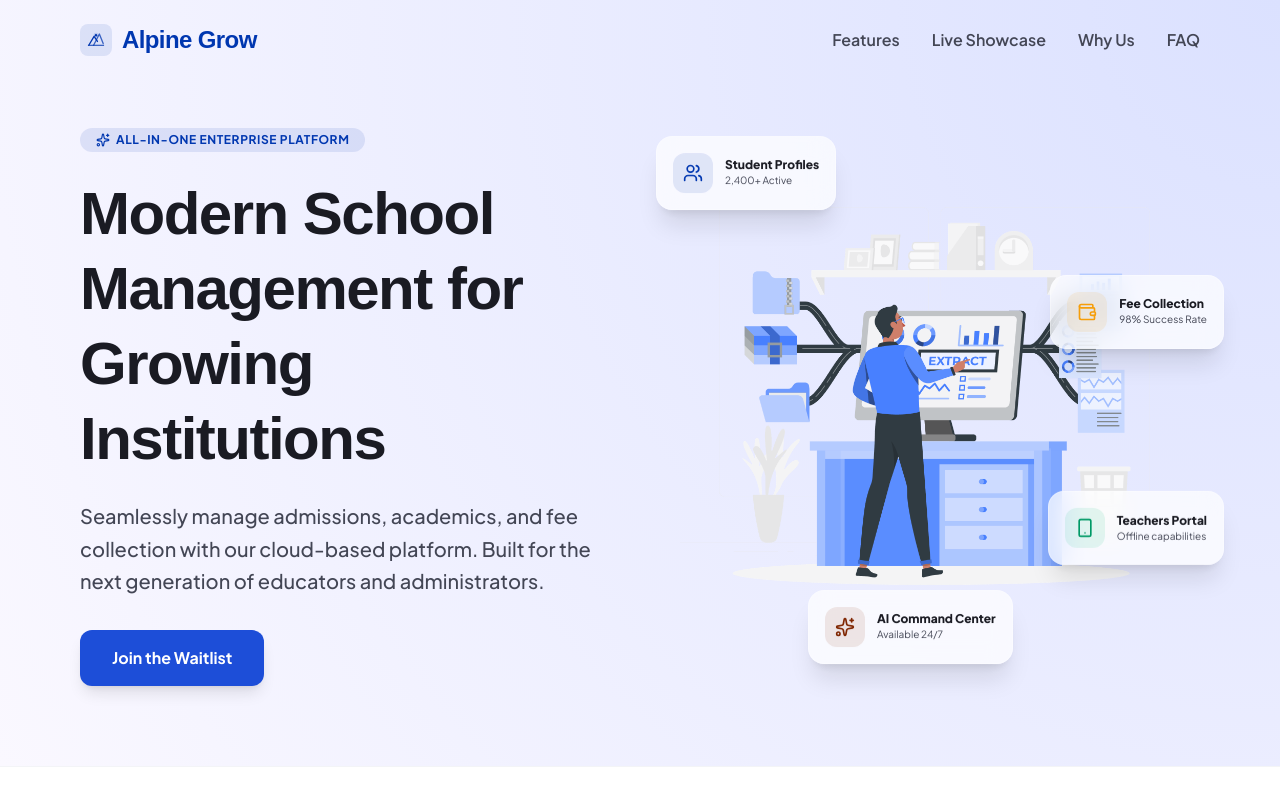
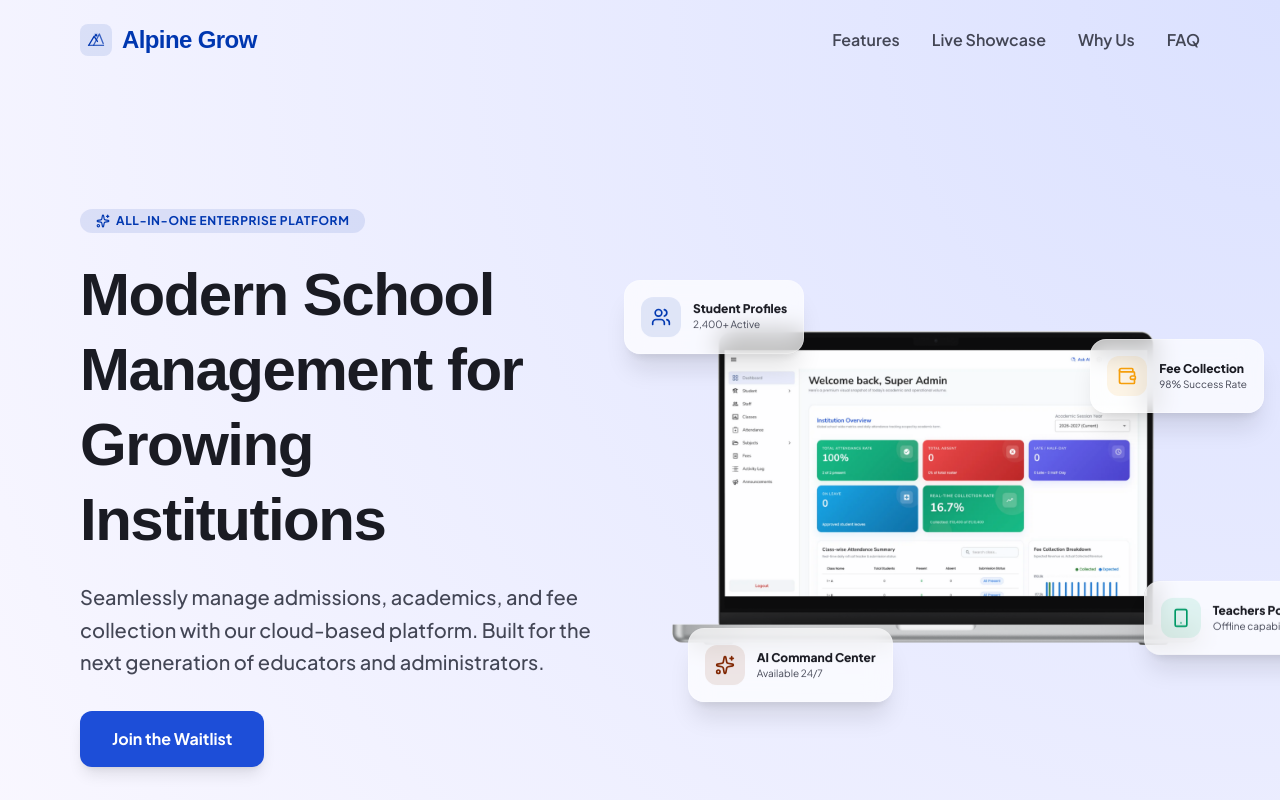
Before and after one commit to Utsav8191/SMS-app-Landing, a Next.js app: page / in a window 1280 px wide. Shown: the top 800 px of the page. Built offline with nearby package versions, Linux system fonts and the light colour scheme; no server answers.

Commit message:
design(hero): remove mockup background, enlarge size, and scatter floating cards

```diff
--- a/src/app/page.tsx
+++ b/src/app/page.tsx
@@ -22,7 +22,7 @@ import {
 } from 'lucide-react';
 
 import WaitlistForm from '@/components/WaitlistForm';
-import DashboardShowcase from '@/components/DashboardShowcase';
+// import DashboardShowcase from '@/components/DashboardShowcase';
 import FAQ from '@/components/FAQ';
 
 export default function Home() {
@@ -333,17 +333,17 @@ export default function Home() {
             initial={{ opacity: 0, scale: 0.95 }}
             animate={{ opacity: 1, scale: 1 }}
             transition={{ duration: 0.6, delay: 0.2 }}
-            className="relative h-[420px] md:h-[500px] flex items-center justify-center"
+            className="relative h-[550px] md:h-[650px] lg:h-[720px] flex items-center justify-center"
           >
-            <div className="w-full max-w-md md:max-w-lg bg-transparent relative">
+            <div className="w-full max-w-3xl md:max-w-3xl lg:max-w-3xl xl:max-w-[840px] bg-transparent relative">
               <img
                 className="w-full h-auto object-contain opacity-95"
-                src="/assets/heroSection.png"
+                src="/assets/Mockup_hero.png"
                 alt="Modern interactive dashboard showcase representing administrative performance"
               />
 
               {/* Floating Glass Card 1 */}
-              <div className="absolute -top-3 -left-6 glass-card p-4 rounded-2xl shadow-xl floating z-20" style={{ animationDelay: '0s' }}>
+              <div className="absolute -top-12 -left-12 glass-card p-4 rounded-2xl shadow-xl floating z-20" style={{ animationDelay: '0s' }}>
                 <div className="flex items-center gap-3">
                   <div className="w-10 h-10 rounded-xl bg-primary/10 flex items-center justify-center text-primary">
                     <Users className="w-5 h-5" />
@@ -356,7 +356,7 @@ export default function Home() {
               </div>
 
               {/* Floating Glass Card 2 */}
-              <div className="absolute top-1/4 -right-8 glass-card p-4 rounded-2xl shadow-xl floating z-20" style={{ animationDelay: '2s' }}>
+              <div className="absolute top-[4%] -right-16 glass-card p-4 rounded-2xl shadow-xl floating z-20" style={{ animationDelay: '2s' }}>
                 <div className="flex items-center gap-3">
                   <div className="w-10 h-10 rounded-xl bg-accent-gold/10 flex items-center justify-center text-accent-gold">
                     <Wallet className="w-5 h-5" />
@@ -369,7 +369,7 @@ export default function Home() {
               </div>
 
               {/* Floating Glass Card 3 */}
-              <div className="absolute -bottom-4 left-1/4 glass-card p-4 rounded-2xl shadow-xl floating z-20" style={{ animationDelay: '4s' }}>
+              <div className="absolute -bottom-18 left-[3%] glass-card p-4 rounded-2xl shadow-xl floating z-20" style={{ animationDelay: '4s' }}>
                 <div className="flex items-center gap-3">
                   <div className="w-10 h-10 rounded-xl bg-[#7f2500]/10 flex items-center justify-center text-[#7f2500]">
                     <Sparkles className="w-5 h-5" />
@@ -381,7 +381,7 @@ export default function Home() {
                 </div>
               </div>
               {/* Floating Glass Card 4 */}
-              <div className="absolute top-2/3 -right-8 glass-card p-4 rounded-2xl shadow-xl floating z-20" style={{ animationDelay: '1.5s' }}>
+              <div className="absolute top-[80%] -right-30 glass-card p-4 rounded-2xl shadow-xl floating z-20" style={{ animationDelay: '1.5s' }}>
                 <div className="flex items-center gap-3">
                   <div className="w-10 h-10 rounded-xl bg-emerald-500/10 flex items-center justify-center text-emerald-600">
                     <Smartphone className="w-5 h-5" />
@@ -501,7 +501,7 @@ export default function Home() {
       </section>
 
       {/* Live Showcase Tab Component */}
-      <DashboardShowcase />
+      {/* <DashboardShowcase /> */}
 
       {/* Benefits Section */}
       <section className="py-24 bg-white">
```
Also changed, not shown: public/assets/Mockup_hero.png (added).
